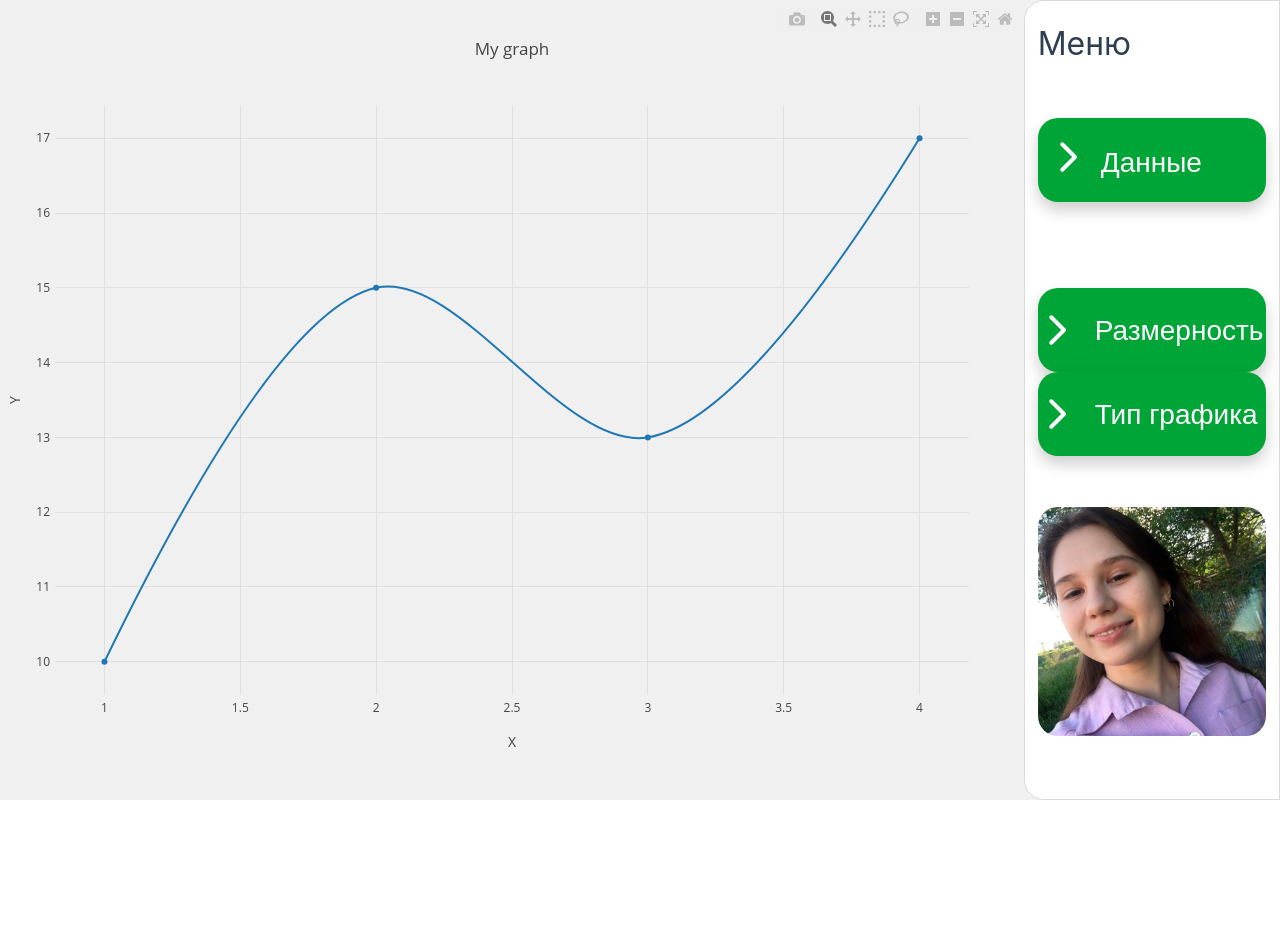
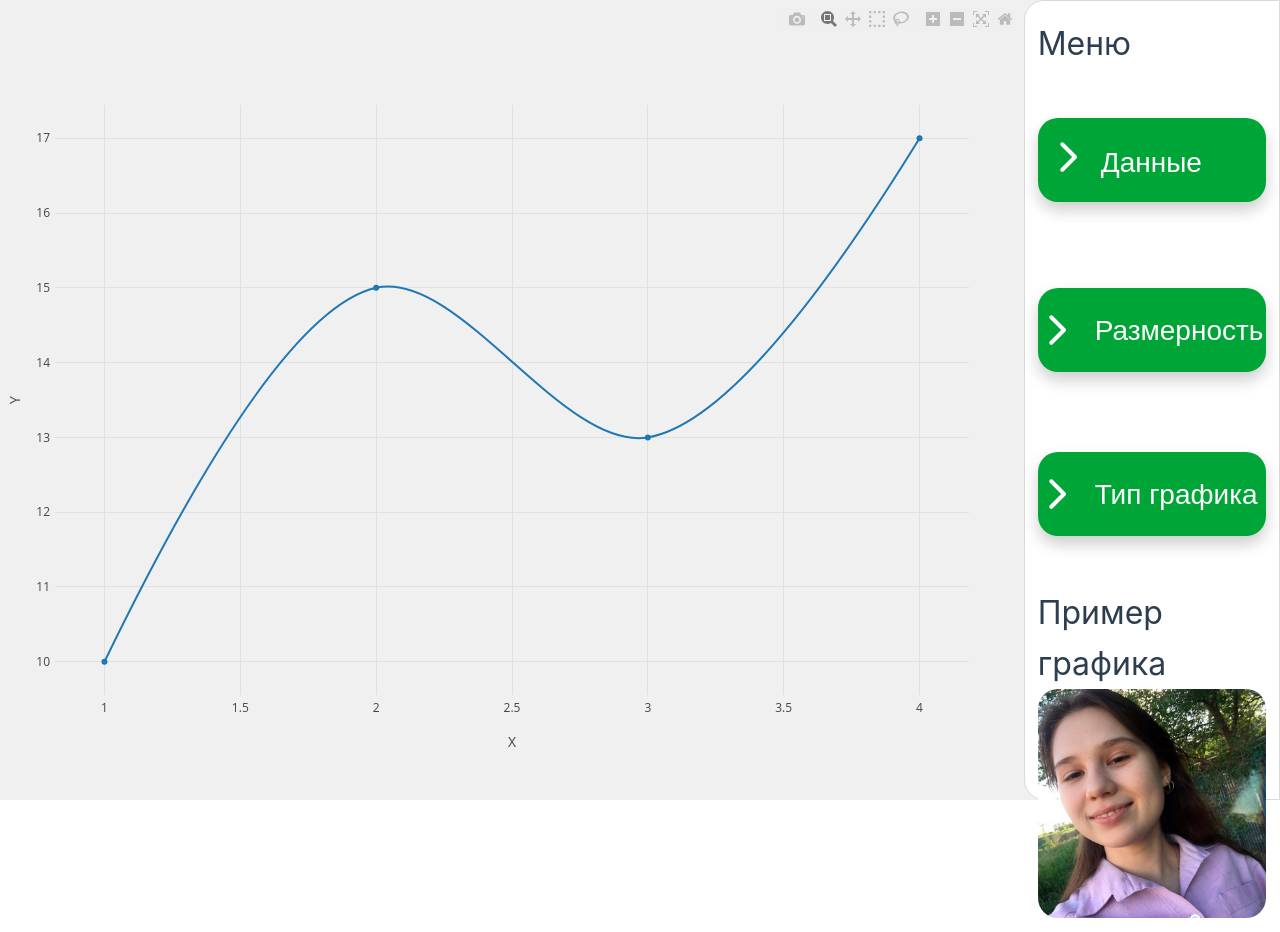
Before and after one commit to Sergey272727/good-grapher, a Vue app: page / in a window 1280 px wide. Before the commit the page ends 800 px from the top, so only its background shows below. Built offline with nearby package versions, Linux system fonts and the light colour scheme.

Commit message:
added surface type graph and minor fixes

```diff
--- a/src/App.vue
+++ b/src/App.vue
@@ -3,11 +3,10 @@
 
 import Plotter from "@/components/Plotter.vue";
 import DropDown from "@/components/DropDown.vue";
-import {NSelect} from "naive-ui"
 
 export default {
     name: "App",
-    components: {Plotter, DropDown, NSelect},
+    components: {Plotter, DropDown},
     data() {
         return {
             points: {
@@ -39,16 +38,16 @@ export default {
             const maxX = Math.max(...obj.x);
             const maxY = Math.max(...obj.y);
 
-            const width = [... new Set(obj.x)].length;
-            const height = [... new Set(obj.y)].length;
+            const width = [...new Set(obj.x)].length;
+            const height = [...new Set(obj.y)].length;
             const dx = (maxX - minX) / obj.x.length;
             const dy = (maxY - minY) / obj.y.length;
 
-            const matrix = new Array(height).fill(null).map(() => new Array(width).fill(0));
+            const matrix = new Array(height).fill(null).map(() => new Array(width).fill(null));
 
             for (let i = 0; i < obj.x.length; i++) {
-                let x = Math.floor((obj.x[i] - minX)/dx/height);
-                let y = Math.floor((obj.y[i] - minY)/dy/width);
+                let x = Math.floor((obj.x[i] - minX) / dx / height);
+                let y = Math.floor((obj.y[i] - minY) / dy / width);
                 x = x >= width ? width - 1 : x;
                 y = y >= height ? height - 1 : y;
                 matrix[y][x] = obj.z[i];
@@ -78,14 +77,15 @@ export default {
                         z: [],
                     };
                     pointsArray.forEach(value => {
-                        value[0] ? dataArray.x.push(value[0]) : dataArray.x.push(0);
-                        value[1] ? dataArray.y.push(value[1]) : dataArray.y.push(0);
-                        value[2] ? dataArray.z.push(value[2]) : dataArray.z.push(0);
+                        value[0] ? dataArray.x.push(value[0]) : dataArray.x.push(null);
+                        value[1] ? dataArray.y.push(value[1]) : dataArray.y.push(null);
+                        value[2] ? dataArray.z.push(value[2]) : dataArray.z.push(null);
                     })
                     this.points = dataArray;
                 }
             }
-        },
+        }
+        ,
     },
     computed: {
         plotterData() {
@@ -155,22 +155,16 @@ export default {
                 }
                 case 'hm': {
                     data.z = this.convertToMatrix(data);
-                    data.x = [... new Set(data.x)]
-                    data.y = [... new Set(data.y)];
+                    data.x = [...new Set(data.x)];
+                    data.y = [...new Set(data.y)];
                     data.type = 'heatmap';
                     break;
                 }
                 case 'surface': {
                     data.z = this.convertToMatrix(data);
+                    data.x = [...new Set(data.x)];
+                    data.y = [...new Set(data.y)];
                     data.type = 'surface';
-                    data.contours = {
-                        z: {
-                            show: true,
-                            usecolormap: true,
-                            highlightcolor: "#42f462",
-                            project: {z: true}
-                        }
-                    };
                     break;
                 }
                 default: {
@@ -179,7 +173,6 @@ export default {
                     data.type = "scatter";
                 }
             }
-            console.log(data);
             return data;
         },
         graphTypeOptions() {
@@ -198,9 +191,10 @@ export default {
                     options = [
                         {key: 'scatter3d', name: 'Точечный график'},
                         {key: 'countour', name: 'График изолиний'},
-                        {key: 'mesh3d', name: 'График поверхности'},
+                        {key: 'mesh3d', name: 'Объектный график'},
                         {key: 'line3d', name: 'Линейный график'},
-                        {key: 'hm', name: 'Тепловая карта'}
+                        {key: 'hm', name: 'Тепловая карта'},
+                        {key: 'surface', name: 'График поверхности'}
                     ];
                     break;
                 }
@@ -215,10 +209,55 @@ export default {
             }
             return options;
         }
-    },
+    }
+    ,
     watch: {
-        points() {
-
+        graphType() {
+            switch (this.graphType) {
+                case 'scatter': {
+                    this.$refs.exampleImage.src = 'src/assets/img/line-and-scatter.jpg';
+                    break;
+                }
+                case 'line': {
+                    this.$refs.exampleImage.src = 'src/assets/img/line-plots.jpg';
+                    break;
+                }
+                case 'bar': {
+                    this.$refs.exampleImage.src = 'src/assets/img/bar.jpg';
+                    break;
+                }
+                case "spline": {
+                    this.$refs.exampleImage.src = 'src/assets/img/error-cont.jpg';
+                    break;
+                }
+                case "scatter3d": {
+                    this.$refs.exampleImage.src = 'src/assets/img/3d-scatter.jpg';
+                    break;
+                }
+                case "countour": {
+                    this.$refs.exampleImage.src = 'src/assets/img/contour.jpg';
+                    break;
+                }
+                case "mesh3d": {
+                    this.$refs.exampleImage.src = 'src/assets/img/3d-mesh.jpg';
+                    break;
+                }
+                case "line3d": {
+                    this.$refs.exampleImage.src = 'src/assets/img/3d-line.jpg';
+                    break;
+                }
+                case 'hm': {
+                    this.$refs.exampleImage.src = 'src/assets/img/heatmap.jpg';
+                    break;
+                }
+                case 'surface': {
+                    this.$refs.exampleImage.src = 'src/assets/img/3d-surface.jpg';
+                    break;
+                }
+                default: {
+                    this.$refs.exampleImage.src = 'src/assets/img/error-cont.jpg';
+                }
+            }
         }
     }
 }
@@ -246,6 +285,7 @@ export default {
                     </div>
                     <div class="toolbar__lower">
                         <drop-down
+                            class="dropdown-button"
                             element-name="Размерность"
                             :options="[
                                 {key: '2D', name: 'Двумерный график'},
@@ -259,7 +299,8 @@ export default {
                             @change-option="changeGraphTypeHandler"
                         ></drop-down>
                         <div class="toolbar__lower-example">
-                            <img class="dasha" src="src/assets/img/dasha.jpg" alt="preview">
+                            <div class="title">Пример графика</div>
+                            <img ref="exampleImage" class="graph-example__image" src="src/assets/img/dasha.jpg" alt="preview">
                         </div>
                     </div>
                 </div>
@@ -379,13 +420,17 @@ export default {
     padding-top: 3.188rem;
     height: 100%;
     width: 100%;
+    font-size: 2rem;
     border-radius: 1.25rem;
 }
 
-.dasha {
+.graph-example__image {
     object-fit: cover;
     height: 100%;
     width: 100%;
     border-radius: 1.25rem;
 }
+.dropdown-button {
+    margin-bottom: 5rem;
+}
 </style>
--- a/src/components/Plotter.vue
+++ b/src/components/Plotter.vue
@@ -24,12 +24,14 @@ export default {
                 type: "scatter"
             }],
             layout: {
-                title: "My graph",
                 xaxis: {
                     title: 'X'
                 },
                 yaxis: {
                     title: 'Y'
+                },
+                zaxis: {
+                    title: 'Z'
                 },
                 width: 1000,
                 height: 1000,
```
Lines whose indentation alone changed are shown as unchanged.
